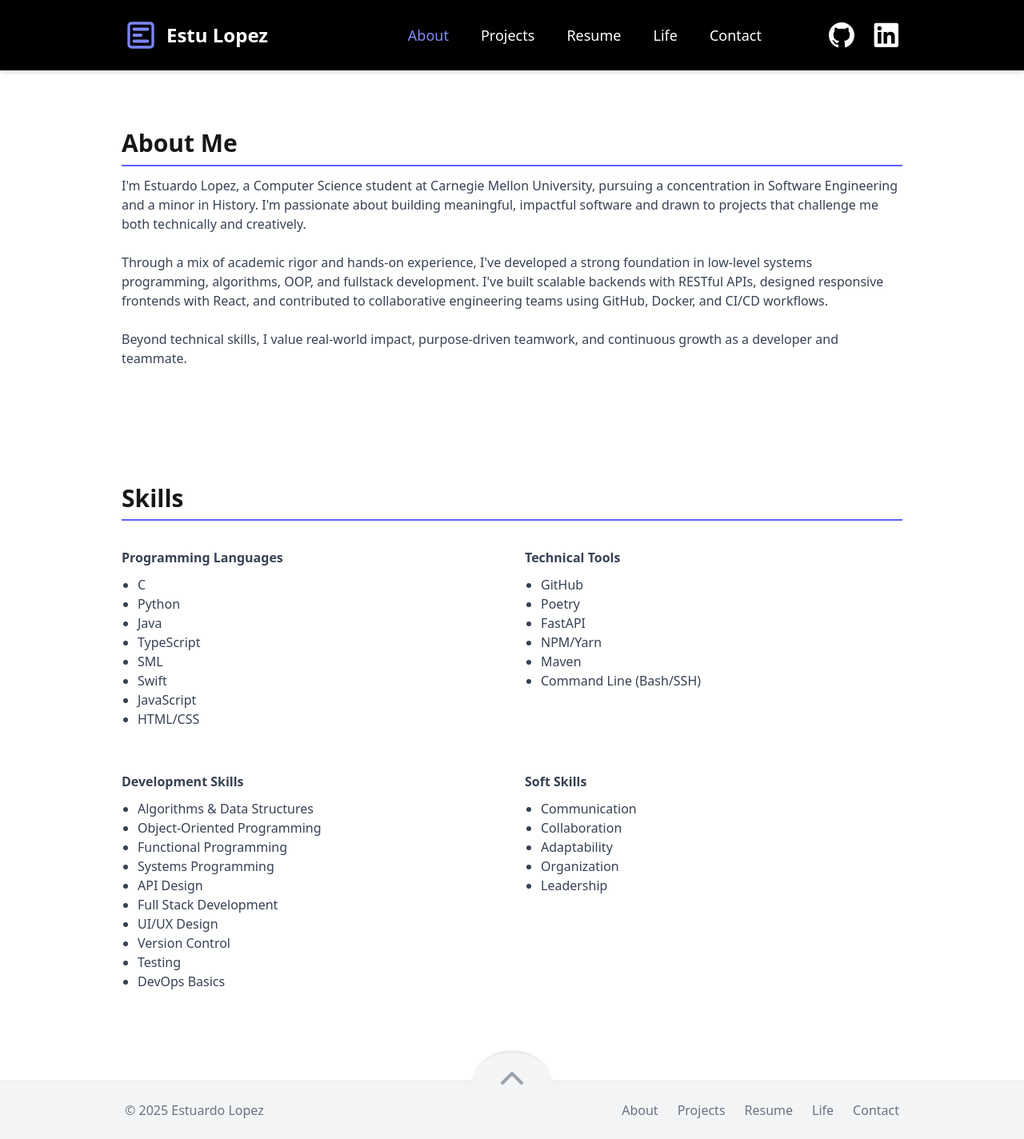
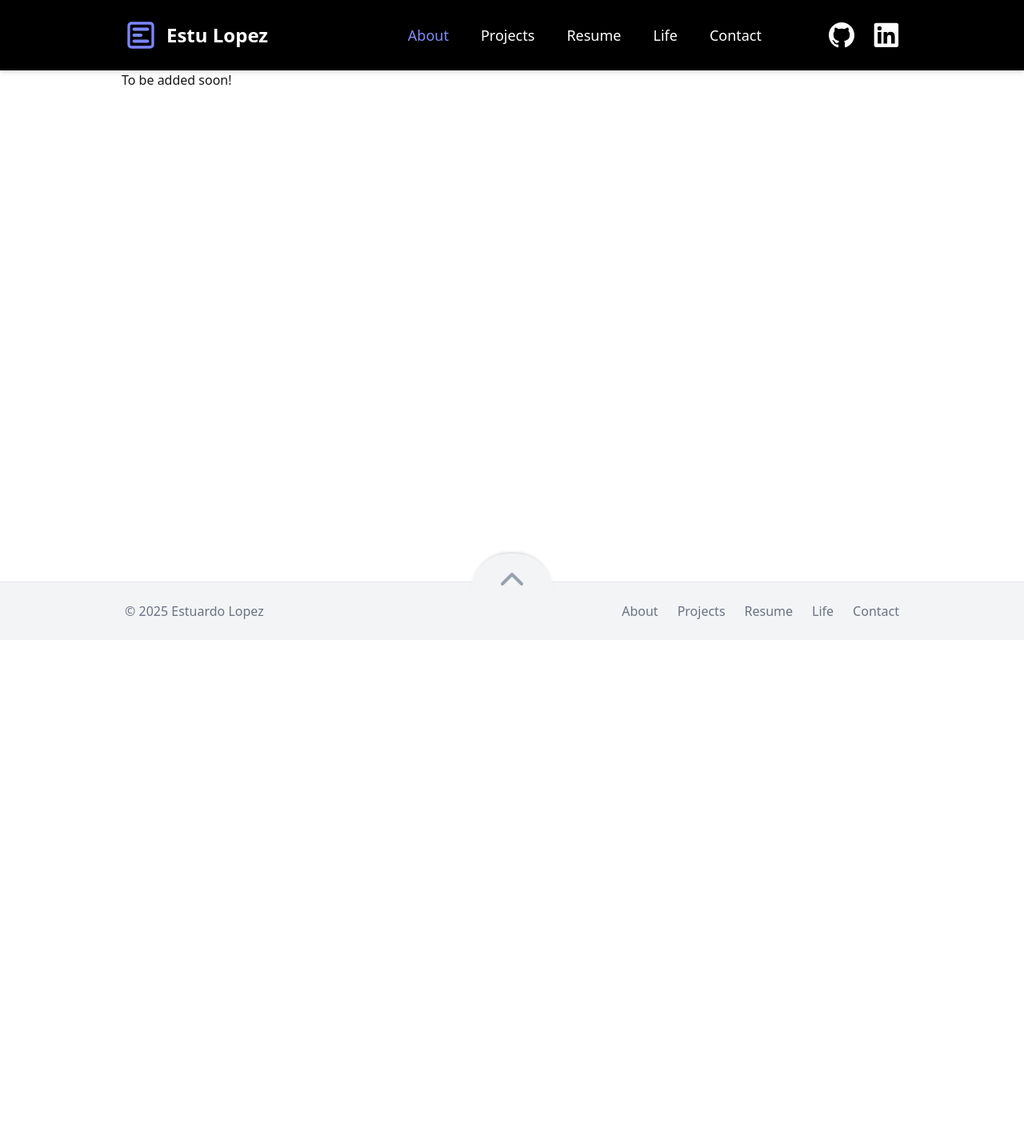
Before and after one commit to estulpz202/personal-website, a Next.js app: page /about in a window 1280 px wide. Shown: the whole page at 80% size. After the commit the page ends 800 px from the top, so only its background shows below. Built offline with nearby package versions, Linux system fonts and the light colour scheme.

Commit message:
Slightly tweaked hero description in home page. Blank slate on about page.

```diff
--- a/src/app/about/page.tsx
+++ b/src/app/about/page.tsx
@@ -1,96 +1,12 @@
 import Container from '@/components/common/Container';
-import SectionHeader from '@/components/common/SectionHeader';
 
 /**
  * AboutPage - Professional background and skills overview
- *
- * Provides a comprehensive view of background, approach to software engineering,
- * and technical capabilities across various domains.
  */
 export default function AboutPage() {
   return (
     <main>
-      <Container>
-        {/* Personal introduction and background */}
-        <section className="py-12 fade-in-up">
-          <SectionHeader title="About Me" />
-
-          {/* Education and professional interests */}
-          <p className="text-base text-gray-700 mb-6">
-            I'm Estuardo Lopez, a Computer Science student at Carnegie Mellon University, pursuing a
-            concentration in Software Engineering and a minor in History. I'm passionate about
-            building meaningful, impactful software and drawn to projects that challenge me both
-            technically and creatively.
-          </p>
-
-          {/* Technical background and experience */}
-          <p className="text-base text-gray-700 mb-6">
-            Through a mix of academic rigor and hands-on experience, I've developed a strong
-            foundation in low-level systems programming, algorithms, OOP, and fullstack development.
-            I've built scalable backends with RESTful APIs, designed responsive frontends with
-            React, and contributed to collaborative engineering teams using GitHub, Docker, and
-            CI/CD workflows.
-          </p>
-
-          {/* Professional values and approach */}
-          <p className="text-base text-gray-700 mb-6">
-            Beyond technical skills, I value real-world impact, purpose-driven teamwork, and
-            continuous growth as a developer and teammate.
-          </p>
-        </section>
-
-        {/* Technical and professional skills overview */}
-        <section className="py-12 fade-in-up">
-          <SectionHeader title="Skills" />
-
-          {/* Skills displayed in a responsive two-column grid */}
-          <div className="grid grid-cols-1 md:grid-cols-2 gap-8 text-base text-gray-700">
-            {skills.map((section) => (
-              <div key={section.category}>
-                <h3 className="font-semibold mb-2">{section.category}</h3>
-                <ul className="list-disc pl-5">
-                  {section.items.map((item) => (
-                    <li key={item}>{item}</li>
-                  ))}
-                </ul>
-              </div>
-            ))}
-          </div>
-        </section>
-      </Container>
+      <Container>To be added soon!</Container>
     </main>
   );
 }
-
-/**
- * Organized skill categories for display in the skills section
- */
-const skills = [
-  {
-    category: 'Programming Languages',
-    items: ['C', 'Python', 'Java', 'TypeScript', 'SML', 'Swift', 'JavaScript', 'HTML/CSS'],
-  },
-  {
-    category: 'Technical Tools',
-    items: ['GitHub', 'Poetry', 'FastAPI', 'NPM/Yarn', 'Maven', 'Command Line (Bash/SSH)'],
-  },
-  {
-    category: 'Development Skills',
-    items: [
-      'Algorithms & Data Structures',
-      'Object-Oriented Programming',
-      'Functional Programming',
-      'Systems Programming',
-      'API Design',
-      'Full Stack Development',
-      'UI/UX Design',
-      'Version Control',
-      'Testing',
-      'DevOps Basics',
-    ],
-  },
-  {
-    category: 'Soft Skills',
-    items: ['Communication', 'Collaboration', 'Adaptability', 'Organization', 'Leadership'],
-  },
-];
--- a/src/components/home/HeroSection.tsx
+++ b/src/components/home/HeroSection.tsx
@@ -37,10 +37,10 @@ export default function HeroSection() {
           </div>
 
           {/* Professional summary and interests */}
-          <p className="text-base text-gray-700 mb-8 max-w-2xl">
-            Building meaningful software with a focus on clean code, thoughtful design, and real
-            world impact. Passionate about full-stack development, systems programming, OOP, and
-            collaborative engineering. Always learning, both by design and by curiosity.
+          <p className="text-base text-gray-700 mb-8 max-w-xl">
+            Building meaningful software with a focus on thoughtful design and real world impact.
+            Passionate about full-stack development, especially backend systems and collaborative
+            engineering. Always learning, both by design and by curiosity.
           </p>
 
           {/* Navigation buttons to key sections */}
```
